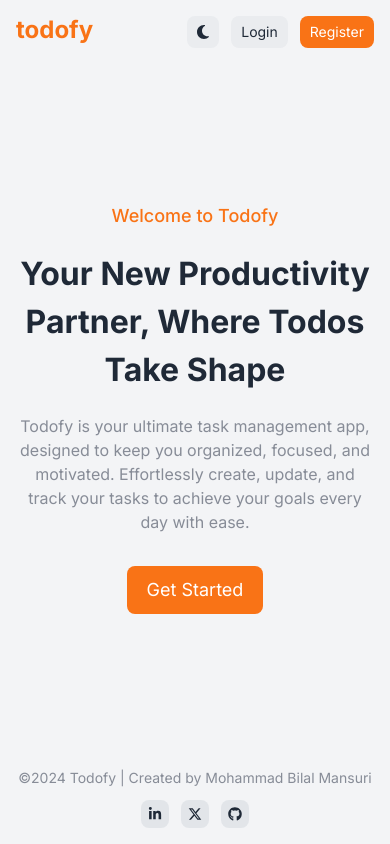
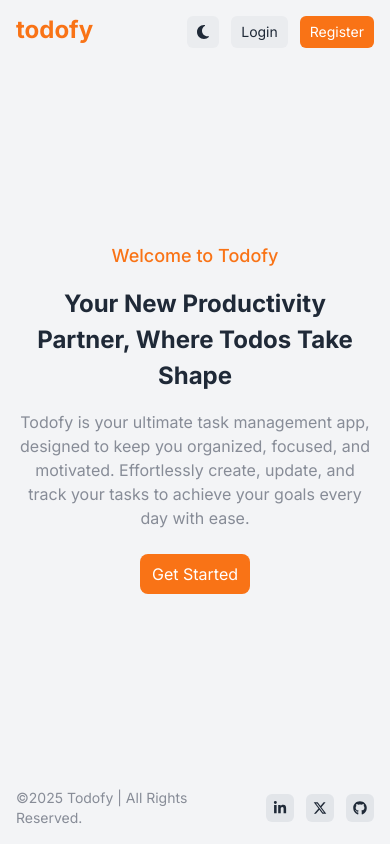
Before and after one commit to mohammadbilalmansuri/todofy-frontend, a website built with Vite: page src/index.html in a window 390 px wide. Built offline with nearby package versions, Linux system fonts and the light colour scheme.

Commit message:
make home responsive

```diff
--- a/src/index.html
+++ b/src/index.html
@@ -33,27 +33,27 @@
 
       <main class="w-full relative flex flex-col items-center">
         <div
-          class="w-full max-w-screen-lg relative flex flex-col items-center gap-5 p-4 text-center"
+          class="w-full max-w-screen-lg relative flex flex-col items-center md:gap-5 gap-4 p-4 text-center"
         >
           <h5 class="text-lg font-medium text-orange">Welcome to Todofy</h5>
           <h1 class="main-heading">
             Your New Productivity Partner, Where Todos Take Shape
           </h1>
-          <p class="max-w-2xl">
+          <p class="md:max-w-2xl max-w-[600px]">
             Todofy is your ultimate task management app, designed to keep you
             organized, focused, and motivated. Effortlessly create, update, and
             track your tasks to achieve your goals every day with ease.
           </p>
-          <a href="/register" class="orange-btn-2 mt-3">Get Started</a>
+          <a href="/register" class="orange-btn-2 md:mt-3 mt-2">Get Started</a>
         </div>
       </main>
 
       <footer class="w-full relative flex flex-col items-center">
         <div
-          class="w-full max-w-screen-lg relative flex sm:flex-row flex-col gap-3 justify-between items-center p-4 sm:text-left text-center"
+          class="w-full max-w-screen-lg relative flex gap-3 justify-between items-center p-4"
         >
           <p class="md:text-base text-sm">
-            &copy;2024 Todofy | Created by Mohammad Bilal Mansuri
+            &copy;2025 Todofy | All Rights Reserved.
           </p>
           <div class="flex items-center gap-3">
             <a href="https://linkedin.com/in/mohammadbilalmansuri" class="icon">
--- a/src/style.css
+++ b/src/style.css
@@ -68,7 +68,11 @@
 }
 
 @utility small-btn {
-  @apply md:px-4 px-2.5 md:h-10 h-8 md:text-base text-sm flex items-center justify-center rounded-lg active:scale-95 cursor-pointer;
+  @apply md:px-4 px-2.5 md:h-10 h-8 md:text-base text-sm flex items-center justify-center md:rounded-lg rounded-md active:scale-95 cursor-pointer;
+}
+
+@utility big-btn {
+  @apply md:text-lg text-base active:scale-95 md:px-5 px-3 md:py-2.5 py-2 rounded-lg cursor-pointer;
 }
 
 @layer components {
@@ -77,11 +81,11 @@
   }
 
   .theme-btn {
-    @apply flex items-center justify-center md:size-10 size-8 rounded-lg active:scale-95 bg-gray-200 dark:bg-gray-800 hover:bg-gray-300 dark:hover:bg-gray-700 fill-gray-900 dark:fill-gray-100 cursor-pointer;
+    @apply flex items-center justify-center md:size-10 size-8 md:rounded-lg rounded-md active:scale-95 bg-gray-200 dark:bg-gray-800 hover:bg-gray-300 dark:hover:bg-gray-700 fill-gray-900 dark:fill-gray-100 cursor-pointer;
   }
 
   .icon {
-    @apply flex items-center justify-center rounded-lg active:scale-95 bg-gray-300 dark:bg-gray-700 hover:bg-gray-400 dark:hover:bg-gray-600 fill-gray-900 dark:fill-gray-100 md:size-8 size-7 cursor-pointer;
+    @apply flex items-center justify-center md:rounded-lg rounded-md active:scale-95 bg-gray-300 dark:bg-gray-700 hover:bg-gray-400 dark:hover:bg-gray-600 fill-gray-900 dark:fill-gray-100 md:size-8 size-7 cursor-pointer;
 
     svg {
       @apply md:size-4 size-3.5;
@@ -97,15 +101,15 @@
   }
 
   .gray-btn-2 {
-    @apply text-lg active:scale-95 px-5 py-2.5 rounded-lg bg-gray-300 dark:bg-gray-700 text-gray-900 dark:text-gray-100 hover:bg-gray-400 dark:hover:bg-gray-600 cursor-pointer;
+    @apply big-btn bg-gray-300 dark:bg-gray-700 text-gray-900 dark:text-gray-100 hover:bg-gray-400 dark:hover:bg-gray-600;
   }
 
   .orange-btn-2 {
-    @apply text-lg bg-orange text-white hover:bg-orange-hover px-5 py-2.5 rounded-lg active:scale-95 cursor-pointer;
+    @apply big-btn bg-orange text-white hover:bg-orange-hover;
   }
 
   .main-heading {
-    @apply text-[2rem] font-bold text-gray-900 dark:text-gray-100;
+    @apply md:text-[2rem] text-[1.5rem] leading-normal font-bold text-gray-900 dark:text-gray-100;
   }
 
   .secondary-heading {
```
